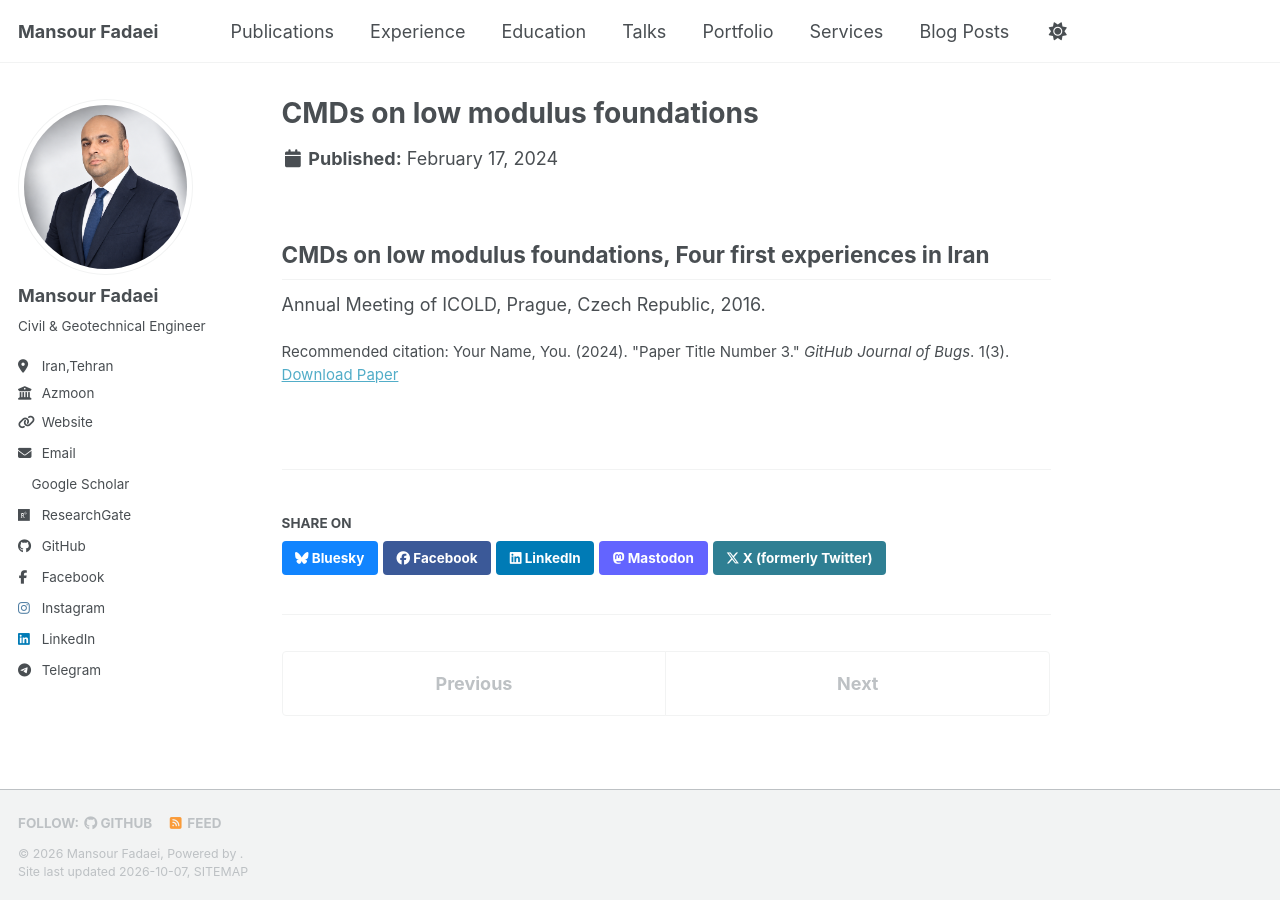
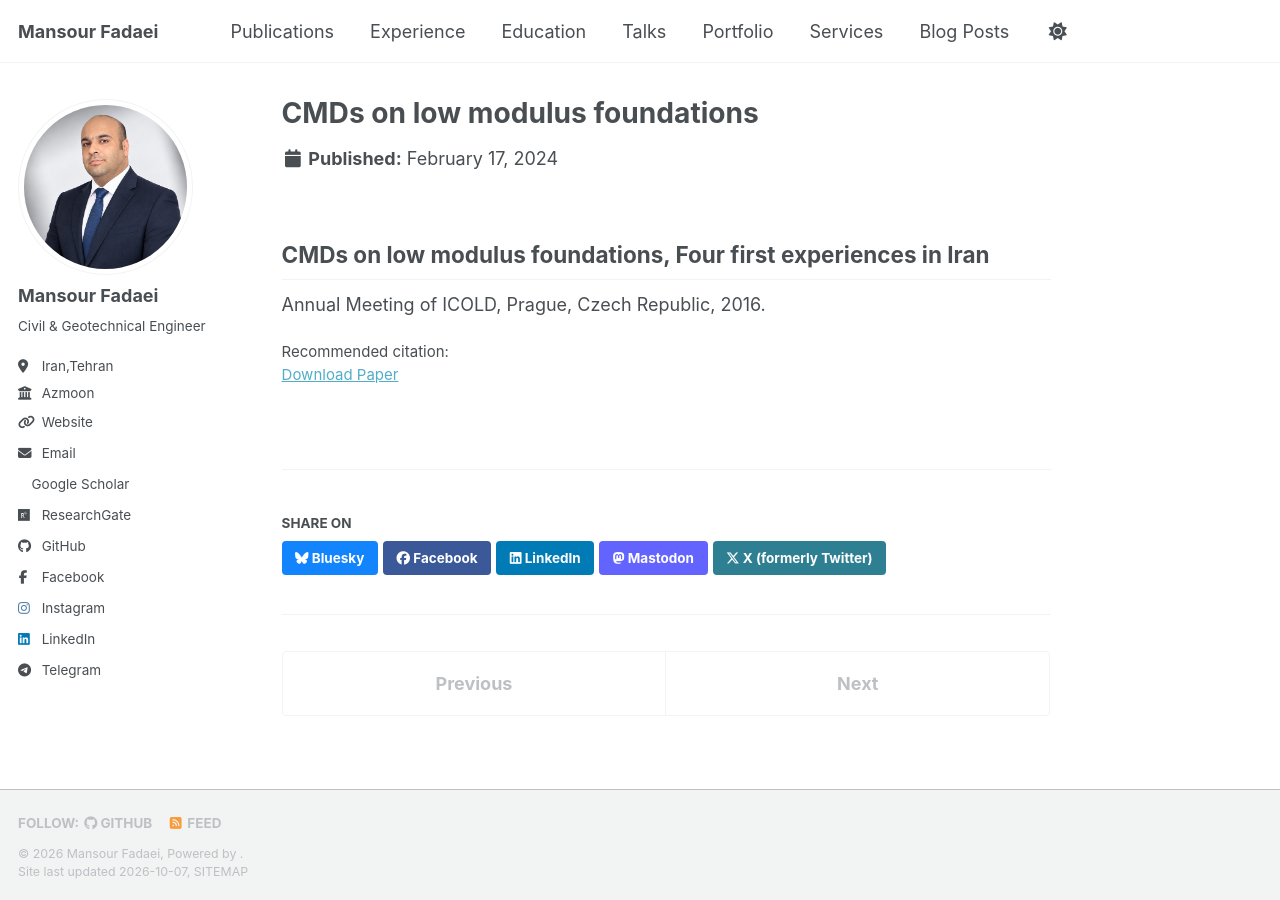
Before and after one commit to geo-eng/geo-eng.github.io, a Jekyll site: the page built from _publications/CMDs on low modulus foundations.md, in a window 1280 px wide. Built offline with Jekyll 4.4.1, drawn with Linux system fonts in a browser that asks for light colours; a style sheet for code colours, icons or effects is not loaded.

Commit message:
Update CMDs on low modulus foundations.md

```diff
--- a/_publications/CMDs on low modulus foundations.md
+++ b/_publications/CMDs on low modulus foundations.md
@@ -4,8 +4,8 @@ collection: publications
 category: conferences
 permalink: /publication/2025-10-01-CMDs-on-low-modulus-foundations
 date: 2024-02-17
-paperurl: 'https://geodam.ir/files/paper5.pdf'
-citation: 'Your Name, You. (2024). &quot;Paper Title Number 3.&quot; <i>GitHub Journal of Bugs</i>. 1(3).'
+paperurl: 'https://www.researchgate.net/publication/342698355_CMDs_on_low_modulus_foundations_Four_first_experiences_in_Iran'
+citation: ''
 ---
 
 ## CMDs on low modulus foundations, Four first experiences in Iran
```
